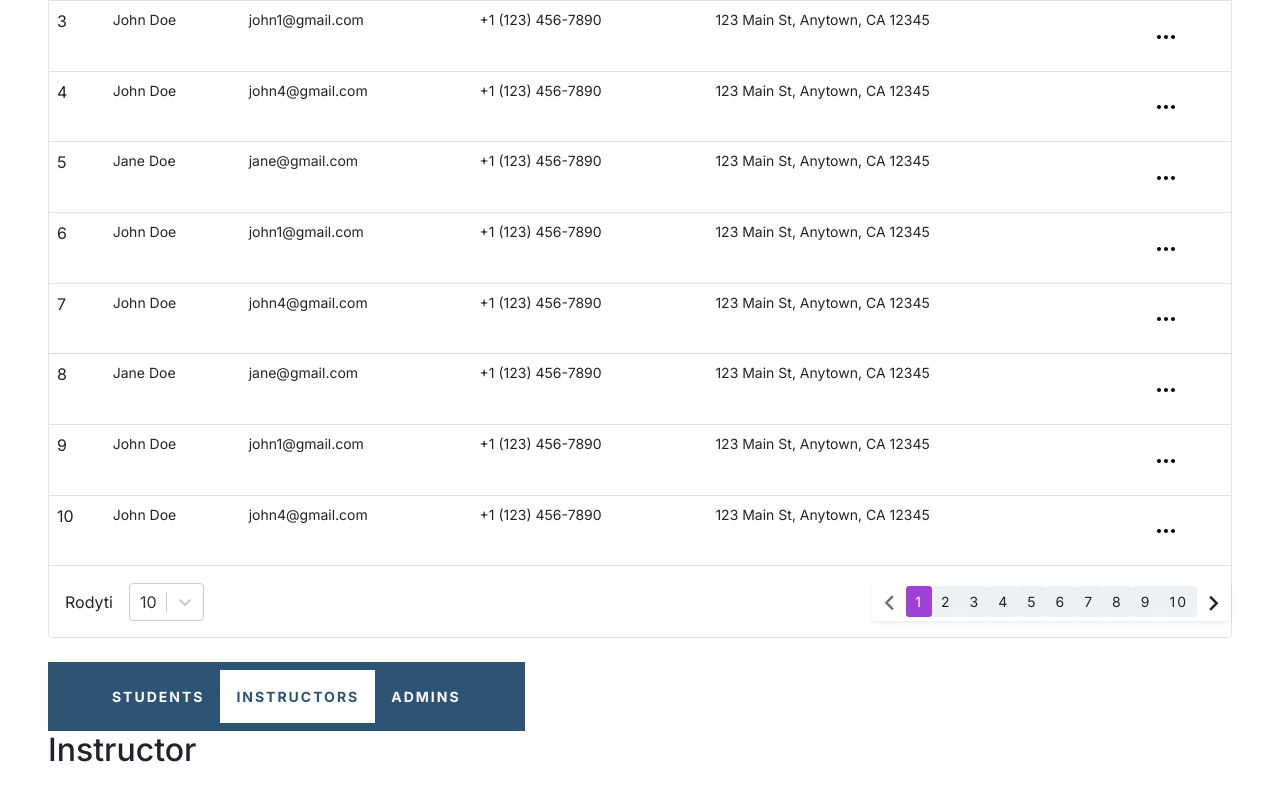
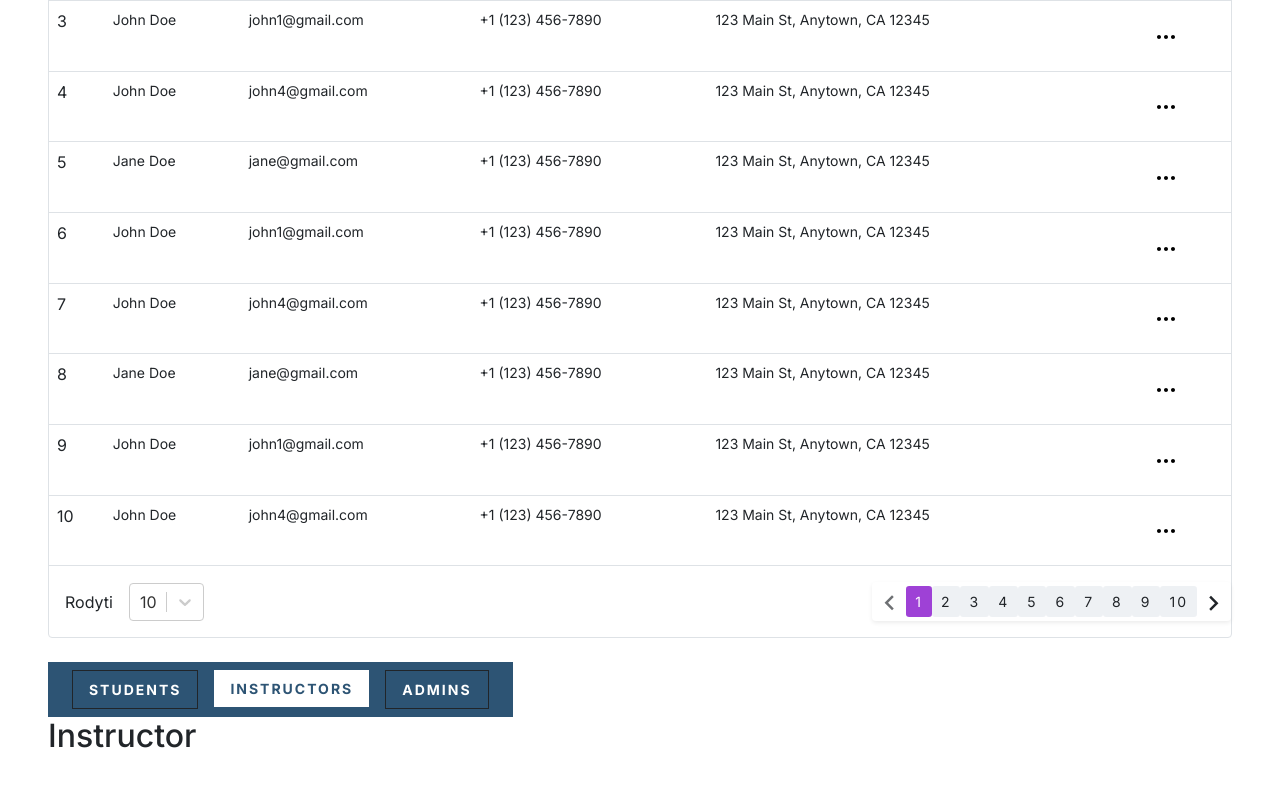
Before and after one commit to jacques-twizeyimana/ecommerce-admin, a React (Vite) app: page /usage in a window 1280 px wide. Shown: the part 554-1354 px from the top of the page. Built offline with nearby package versions, Linux system fonts and the light colour scheme.

Commit message:
style: re-style tabs

```diff
--- a/src/components/Molecules/custom/Tabs.tsx
+++ b/src/components/Molecules/custom/Tabs.tsx
@@ -61,10 +61,10 @@ export function Tabs({
           {children.map((tab, i) => {
             const tProps: any = tab.props;
             return tProps.label && tProps.label.length > 0 ? (
-              <div className="flex-none">
+              <div className="flex-none mx-2">
                 <button
                   key={i}
-                  className={`pr-5 pl-3 py-3 ${
+                  className={`pr-5 pl-3 py-2 ${
                     activeTabIndex === i
                       ? 'border-white text-dark-blue bg-white'
                       : 'border-black text-white bg-dark-blue'
@@ -83,7 +83,7 @@ export function Tabs({
   return (
     <div className={`tabs ${className}`}>
       <div className="d-flex flex-wrap align-items-center justify-content-between">
-        <div className="px-5 bg-dark-blue ">
+        <div className="px-3 bg-dark-blue ">
           <TabHeadings />
         </div>
         {headerComponent && headerComponent}
--- a/src/styles/components/Molecules/Tabs/Tab.scss
+++ b/src/styles/components/Molecules/Tabs/Tab.scss
@@ -3,3 +3,7 @@
 .bg-dark-blue {
     background-color: color(dark-blue);
 }
+
+.border-black{
+    border: 1px solid color(semi-black);
+}
```
